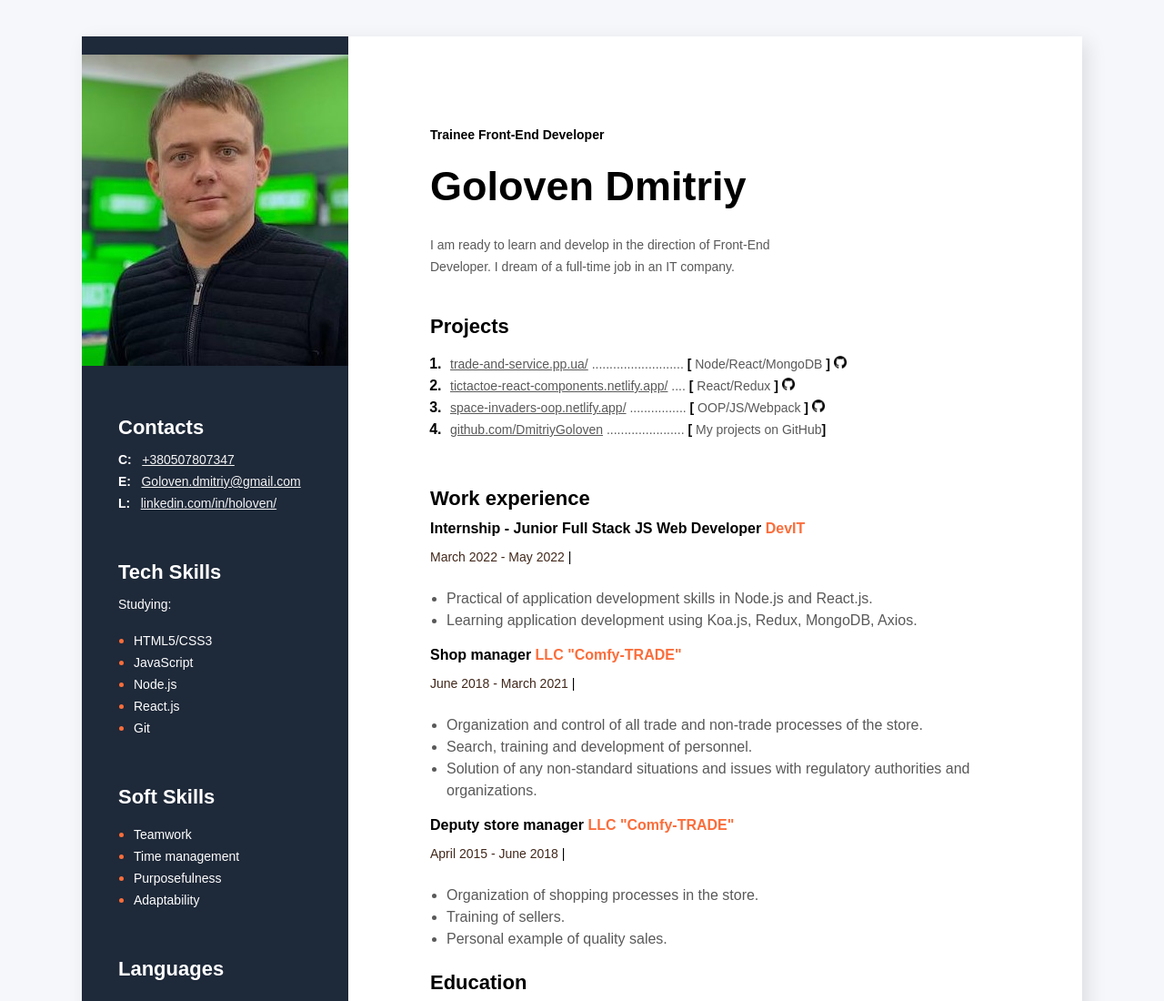
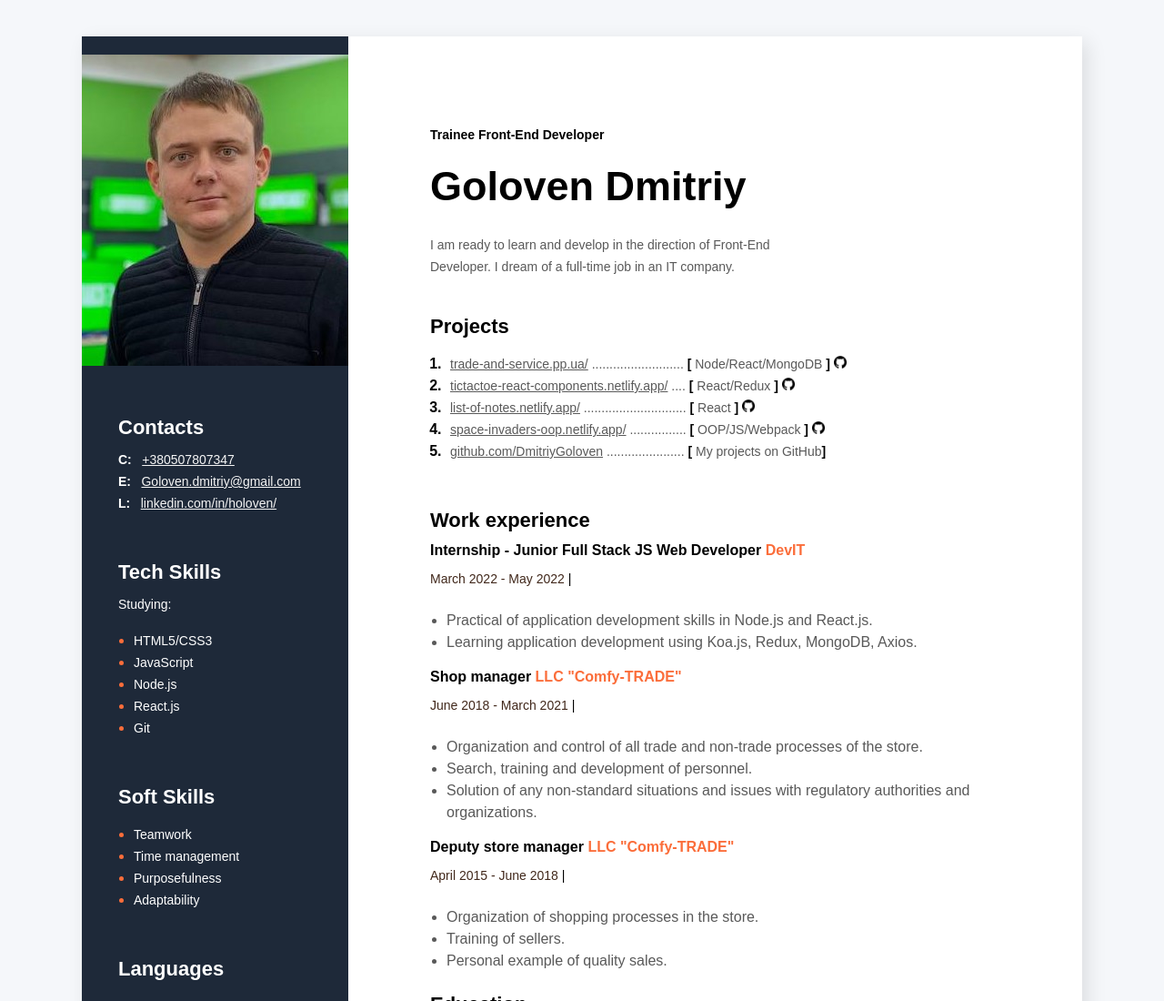
Before and after one commit to DmitriyGoloven/rezume, a plain HTML site: page index.html in a window 1280 px wide. Shown: the top 1100 px of the page at 91% size. Drawn offline with Linux system fonts and the light colour scheme.

Commit message:
list of notes add

```diff
--- a/index.html
+++ b/index.html
@@ -43,6 +43,18 @@
                             <span class="my_projects_bracket">[</span> React/Redux
                             <span class="my_projects_bracket">]
                                 <a target="_blank" href="https://github.com/DmitriyGoloven/tictactoe">
+                                    <img src="img/git.png" alt="git" height="14px">
+                                </a>
+                            </span>
+                        </span>
+                </li>
+                <li class="my_projects_item">
+                        <span class="my_projects_text">
+                            <a target="_blank" href="https://list-of-notes.netlify.app/" class="my_projects_link">list-of-notes.netlify.app/</a>
+                            .............................
+                            <span class="my_projects_bracket">[</span> React
+                            <span class="my_projects_bracket">]
+                                <a target="_blank" href="https://github.com/DmitriyGoloven/list_of_notes">
                                     <img src="img/git.png" alt="git" height="14px">
                                 </a>
                             </span>
```
